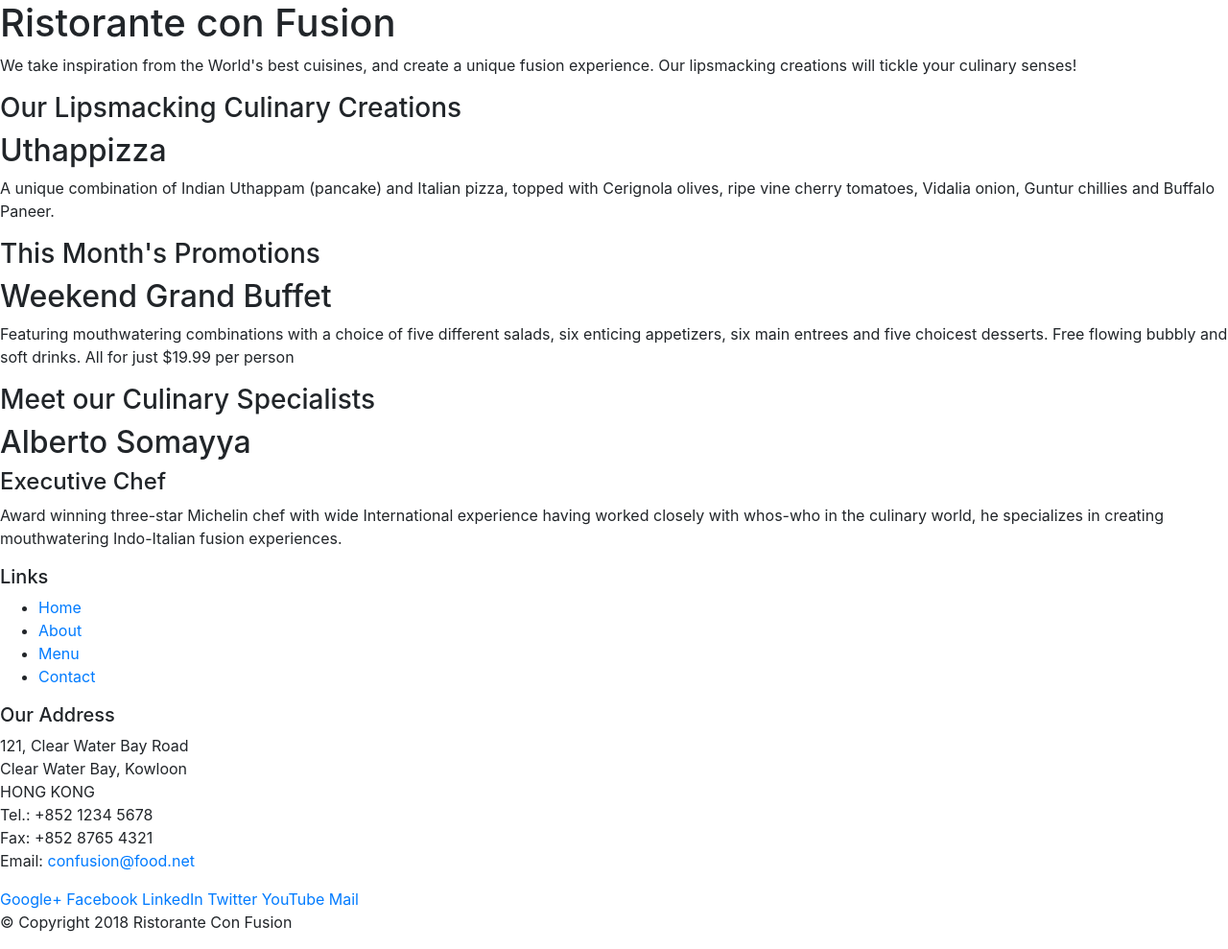
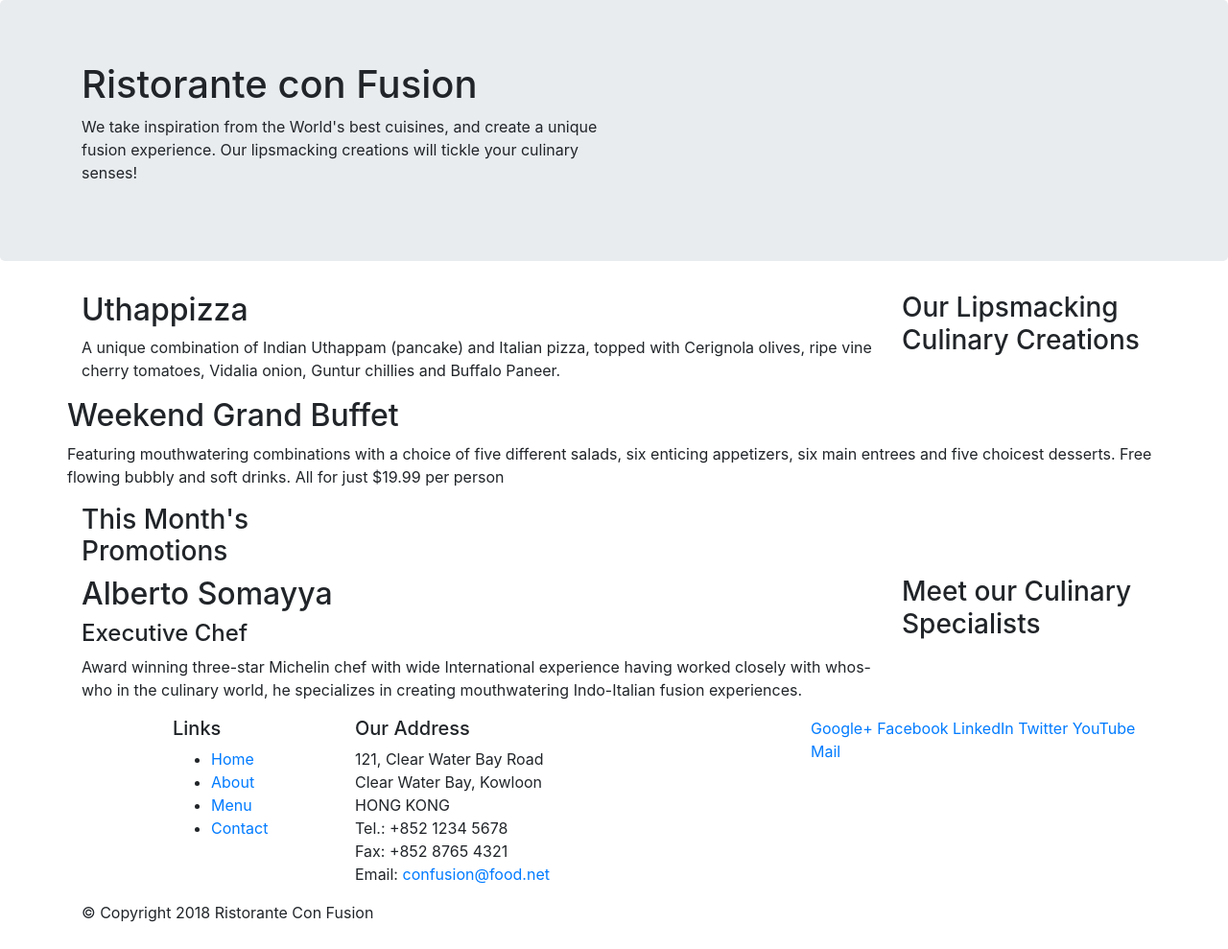
Before and after one commit to m4arthu/front-end-Web-Ui-frameworks, a website: page index.html in a window 1280 px wide. Shown: the whole page at 96% size. Drawn offline with nearby package versions, Linux system fonts and the light colour scheme.

Commit message:
Bootstrap Grid Part One

```diff
--- a/index.html
+++ b/index.html
@@ -14,33 +14,33 @@
 
 <body>
 
-    <header>
-        <div>
-            <div>
-                <div>
+    <header class="jumbotron">
+        <div class="container">
+            <div class="row">
+                <div class="col-12 col-sm-6">
                     <h1>Ristorante con Fusion</h1>
                     <p>We take inspiration from the World's best cuisines, and create a unique fusion experience. Our lipsmacking creations will tickle your culinary senses!</p>
                 </div>
-                <div>
+                <div class="col-12 col-sm">
                 </div>
             </div>
         </div>
     </header>
 
-    <div>
-        <div>
-            <div>
+    <div class="container">
+        <div class="row">
+            <div class="col-12 col-sm-4 order-sm-last col-md-3">
                 <h3>Our Lipsmacking Culinary Creations</h3>
             </div>
-            <div>
+            <div class="col col-sm order sm first col-md">
                 <h2>Uthappizza</h2>
                 <p>A unique combination of Indian Uthappam (pancake) and Italian pizza, topped with Cerignola olives, ripe vine cherry tomatoes, Vidalia onion, Guntur chillies and Buffalo Paneer.</p>
             </div>
         </div>
 
 
-        <div>
-            <div>
+        <div class="row">
+            <div class="col-12 col-sm-4 order-sm-last col-md-3">
                 <h3>This Month's Promotions</h3>
             </div>
             <div>
@@ -49,11 +49,11 @@
             </div>
         </div>
 
-        <div>
-            <div>
+        <div class="row">
+            <div class="col-12 col-sm-4 order-sm-last col-md-3">
                 <h3>Meet our Culinary Specialists</h3>
             </div>
-            <div>
+            <div class="col col-sm order-sm-first col-md">
                 <h2>Alberto Somayya</h2>
                 <h4>Executive Chef</h4>
                 <p>Award winning three-star Michelin chef with wide International experience having worked closely with whos-who in the culinary world, he specializes in creating mouthwatering Indo-Italian fusion experiences. </p>
@@ -62,9 +62,9 @@
     </div>
 
     <footer>
-        <div>
-            <div>
-                <div>
+        <div class="container">
+            <div class="row">
+                <div class="col-4 offset-1 col-sm-2">
                     <h5>Links</h5>
                     <ul>
                         <li><a href="#">Home</a></li>
@@ -73,7 +73,7 @@
                         <li><a href="#">Contact</a></li>
                     </ul>
                 </div>
-                <div>
+                <div class="col 7 col-sm-5">
                     <h5>Our Address</h5>
                     <address>
 		              121, Clear Water Bay Road<br>
@@ -84,8 +84,8 @@
 		              Email: <a href="mailto:confusion@food.net">confusion@food.net</a>
 		           </address>
                 </div>
-                <div>
-                    <div>
+                <div class="col-12 col-sm-4">
+                    <div >
                         <a href="http://google.com/+">Google+</a>
                         <a href="http://www.facebook.com/profile.php?id=">Facebook</a>
                         <a href="http://www.linkedin.com/in/">LinkedIn</a>
@@ -95,8 +95,8 @@
                     </div>
                 </div>
            </div>
-           <div>
-                <div>
+           <div class="row">
+                <div class="col-auto">
                     <p>© Copyright 2018 Ristorante Con Fusion</p>
                 </div>
            </div>
```
